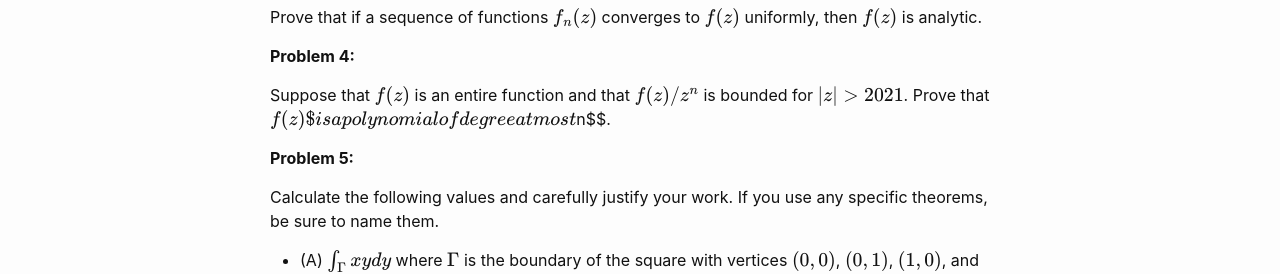
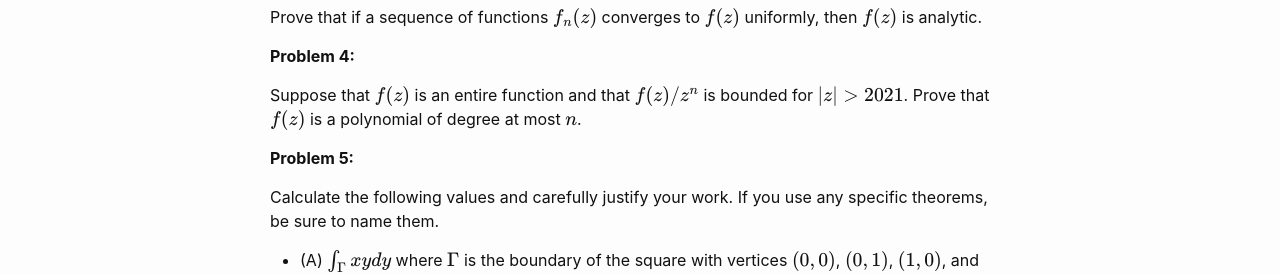
Before and after one commit to wcasper/math412fall2021, a Jekyll site: the page built from _exams/practice-exam2.md, in a window 1280 px wide. Shown: the part 839-1113 px from the top of the page. Built offline with Jekyll 4.4.1, drawn with Linux system fonts in a browser that asks for light colours.

Commit message:
fixed typos

```diff
--- a/_exams/practice-exam2.md
+++ b/_exams/practice-exam2.md
@@ -32,7 +32,7 @@ Prove that if a sequence of functions $$f_n(z)$$ converges to $$f(z)$$ uniformly
 
 **Problem 4:**
 
-Suppose that $$f(z)$$ is an entire function and that $$f(z)/z^n$$ is bounded for $$\lvert z\rvert >2021$$.  Prove that $$f(z)$ is a polynomial of degree at most $$n$$.
+Suppose that $$f(z)$$ is an entire function and that $$f(z)/z^n$$ is bounded for $$\lvert z\rvert >2021$$.  Prove that $$f(z)$$ is a polynomial of degree at most $$n$$.
 
 **Problem 5:**
 
```
